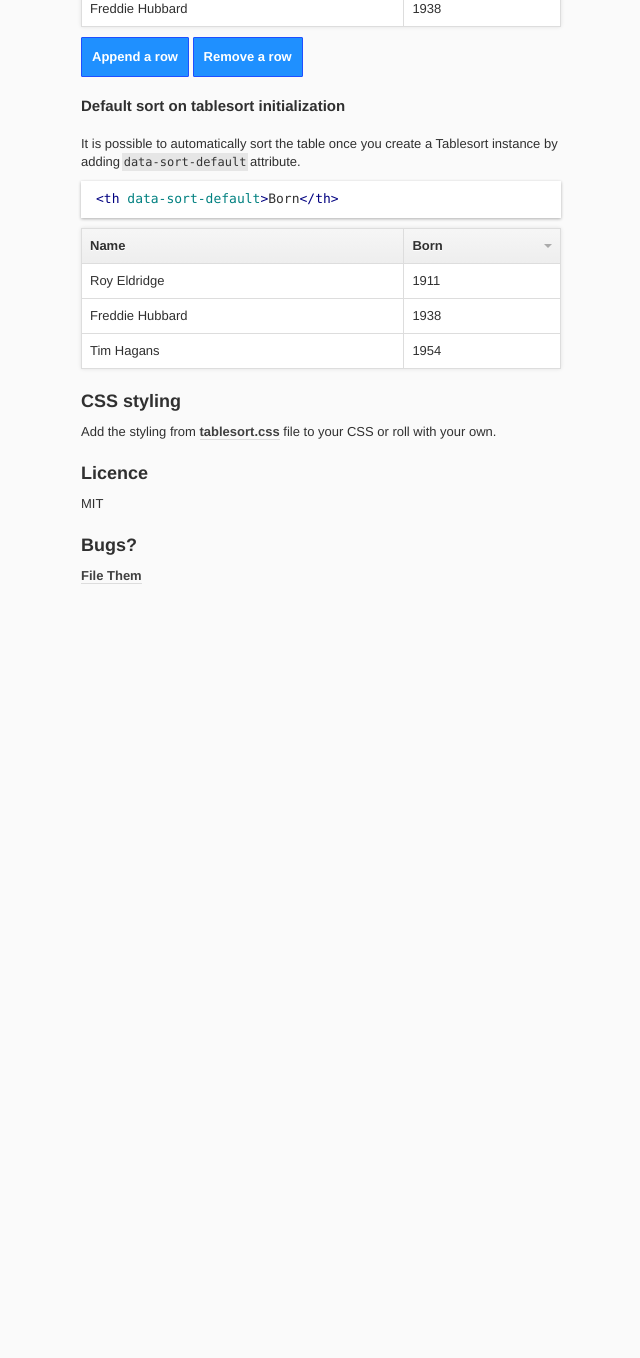
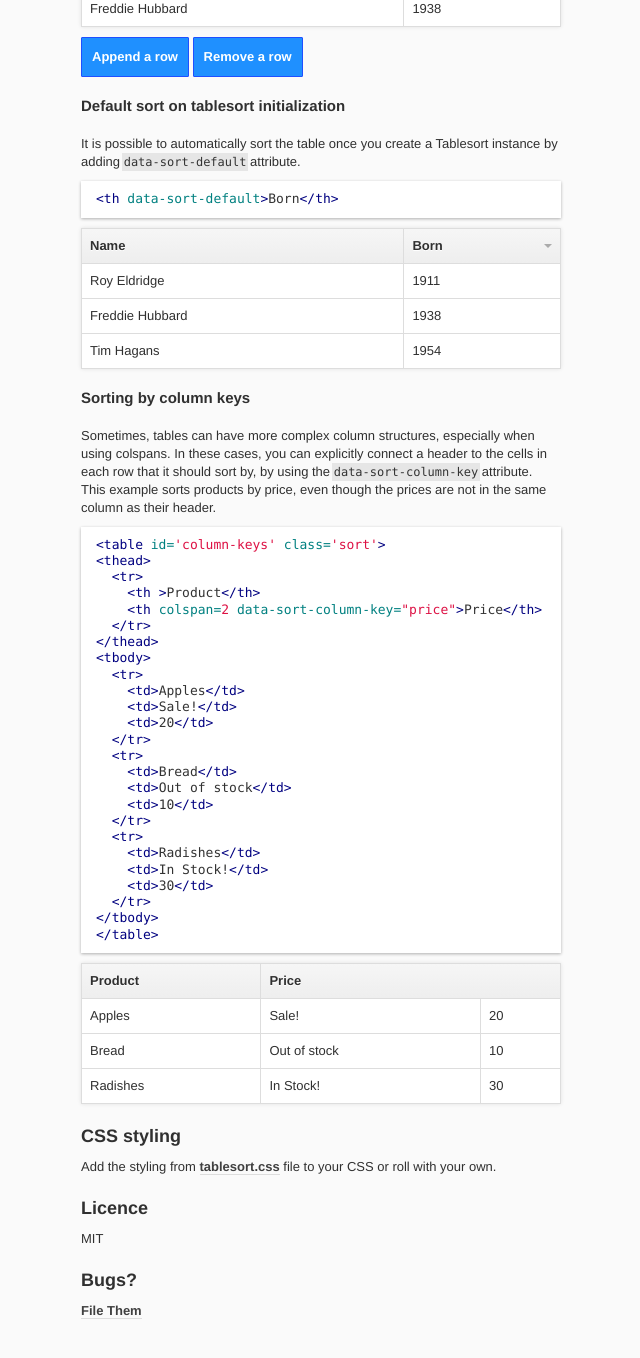
Before and after one commit to tristen/tablesort, a Jekyll site: the page built from demo/index.md, in a window 1280 px wide and 1400 px high, scrolled down 3105 px. Shown: the top 1358 px of the window, without its empty margins (319-959 px from the left). Built offline with Jekyll 4.4.1, drawn with Linux system fonts in a browser that asks for light colours; our own code applies the rules of GitHub Pages for plain Markdown files; before the commit the page ends 3770 px from its top, so only the background shows below that.

Commit message:
Update documentation

```diff
--- a/demo/index.md
+++ b/demo/index.md
@@ -205,6 +205,67 @@ It is possible to automatically sort the table once you create a Tablesort insta
 </tbody>
 </table>
 
+### Sorting by column keys
+
+Sometimes, tables can have more complex column structures, especially when using colspans. In these cases, you can
+explicitly connect a header to the cells in each row that it should sort by, by using the `data-sort-column-key`
+attribute.
+
+This example sorts products by price, even though the prices are not in the same column as their header.
+
+{% highlight html %}<table id='column-keys' class='sort'>
+<thead>
+  <tr>
+    <th >Product</th>
+    <th colspan=2 data-sort-column-key="price">Price</th>
+  </tr>
+</thead>
+<tbody>
+  <tr>
+    <td>Apples</td>
+    <td>Sale!</td>
+    <td>20</td>
+  </tr>
+  <tr>
+    <td>Bread</td>
+    <td>Out of stock</td>
+    <td>10</td>
+  </tr>
+  <tr>
+    <td>Radishes</td>
+    <td>In Stock!</td>
+    <td>30</td>
+  </tr>
+</tbody>
+</table>
+{% endhighlight %}
+
+<table id='column-keys' class='sort'>
+<thead>
+  <tr>
+    <th>Product</th>
+    <th colspan=2 data-sort-column-key="price">Price</th>
+  </tr>
+</thead>
+<tbody>
+  <tr>
+    <td>Apples</td>
+    <td>Sale!</td>
+    <td data-sort-column-key="price">20</td>
+  </tr>
+  <tr>
+    <td>Bread</td>
+    <td>Out of stock</td>
+    <td data-sort-column-key="price">10</td>
+  </tr>
+  <tr>
+    <td>Radishes</td>
+    <td>In Stock!</td>
+    <td data-sort-column-key="price">30</td>
+  </tr>
+</tbody>
+</table>
+
 ## CSS styling
 
 Add the styling from [tablesort.css](../tablesort.css) file to your CSS or roll with your own.
```
